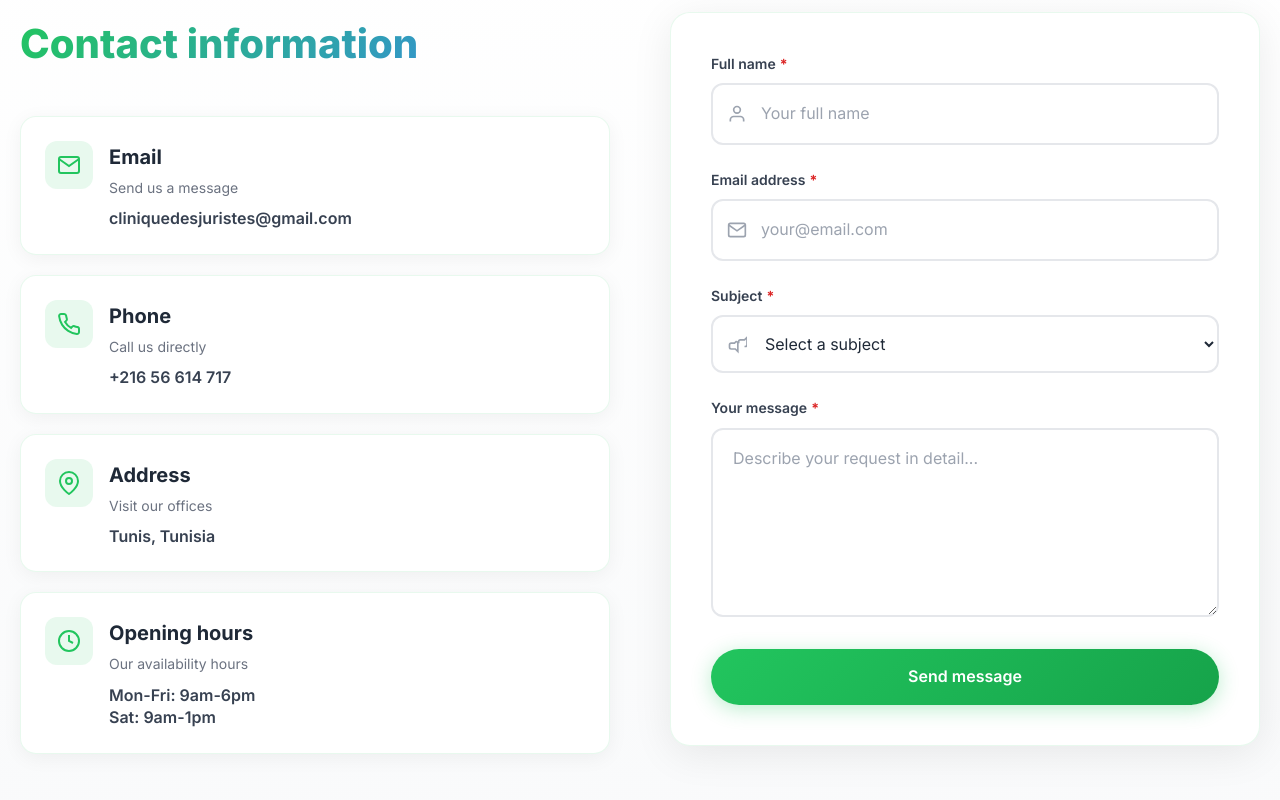
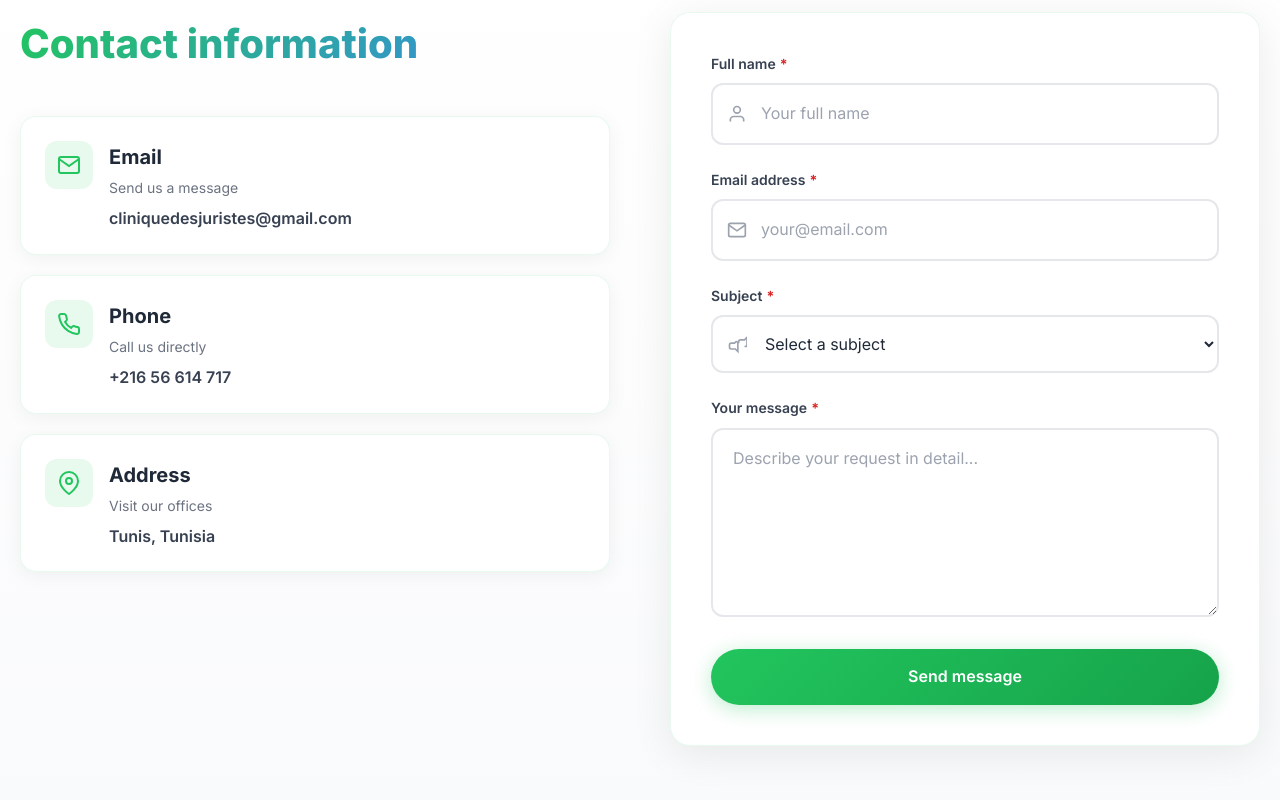
Before and after one commit to Azizkh07/legal-education-platform-MYSQL5, a React (Create React App) app in the folder frontend/: page /contact in a window 1280 px wide. Shown: the part 581-1381 px from the top of the page. Built offline with nearby package versions, Linux system fonts and the light colour scheme; no server answers.

Commit message:
last version before deployment

```diff
--- a/frontend/src/pages/ContactPage.tsx
+++ b/frontend/src/pages/ContactPage.tsx
@@ -20,20 +20,10 @@ const ContactPage: React.FC = () => {
 
   const handleSubmit = async (e: React.FormEvent) => {
     e.preventDefault();
-    setLoading(true);
-    setError('');
+    // Simply show a message that the service is not available
+    setError(t('contact.service_unavailable', 'Contact form is currently unavailable. Please contact us directly at cliniquedesjuristes@gmail.com'));
+  };
 
-    try {
-      const response = await api.post('/contact', form);
-      handleApiResponse(response);
-      setSuccess(true);
-      setForm({ name: '', email: '', subject: '', message: '' });
-    } catch (err) {
-      setError(getErrorMessage(err) || t('contact.error_generic', 'Failed to send message. Please try again later.'));
-    } finally {
-      setLoading(false);
-    }
-  };
 
   const handleChange = (field: keyof ContactForm, value: string) => {
     setForm(prev => ({ ...prev, [field]: value }));
@@ -180,25 +170,7 @@ const ContactPage: React.FC = () => {
                 </div>
 
                 {/* Hours */}
-                <div
-                  className="contact-method-card"
-                  style={{ animationDelay: '0.4s' }}
-                >
-                  <div className="contact-method-content">
-                    <div className="contact-method-icon" aria-hidden>
-                      <svg width="24" height="24" viewBox="0 0 24 24" fill="none" xmlns="http://www.w3.org/2000/svg">
-                        <circle cx="12" cy="12" r="10" stroke="currentColor" strokeWidth="2"/>
-                        <polyline points="12,6 12,12 16,14" stroke="currentColor" strokeWidth="2"/>
-                      </svg>
-                    </div>
-                    <div className="contact-method-info">
-                      <h3>{t('contact.method_hours.title', 'Opening hours')}</h3>
-                      <p>{t('contact.method_hours.desc', 'Our availability hours')}</p>
-                      <div className="contact-detail" dangerouslySetInnerHTML={{ __html: t('contact.method_hours.detail', 'Mon-Fri: 9am-6pm<br/>Sat: 9am-1pm') }} />
-                    </div>
-                  </div>
-                  <div className="contact-method-glow" />
-                </div>
+
               </div>
             </div>
 
```
